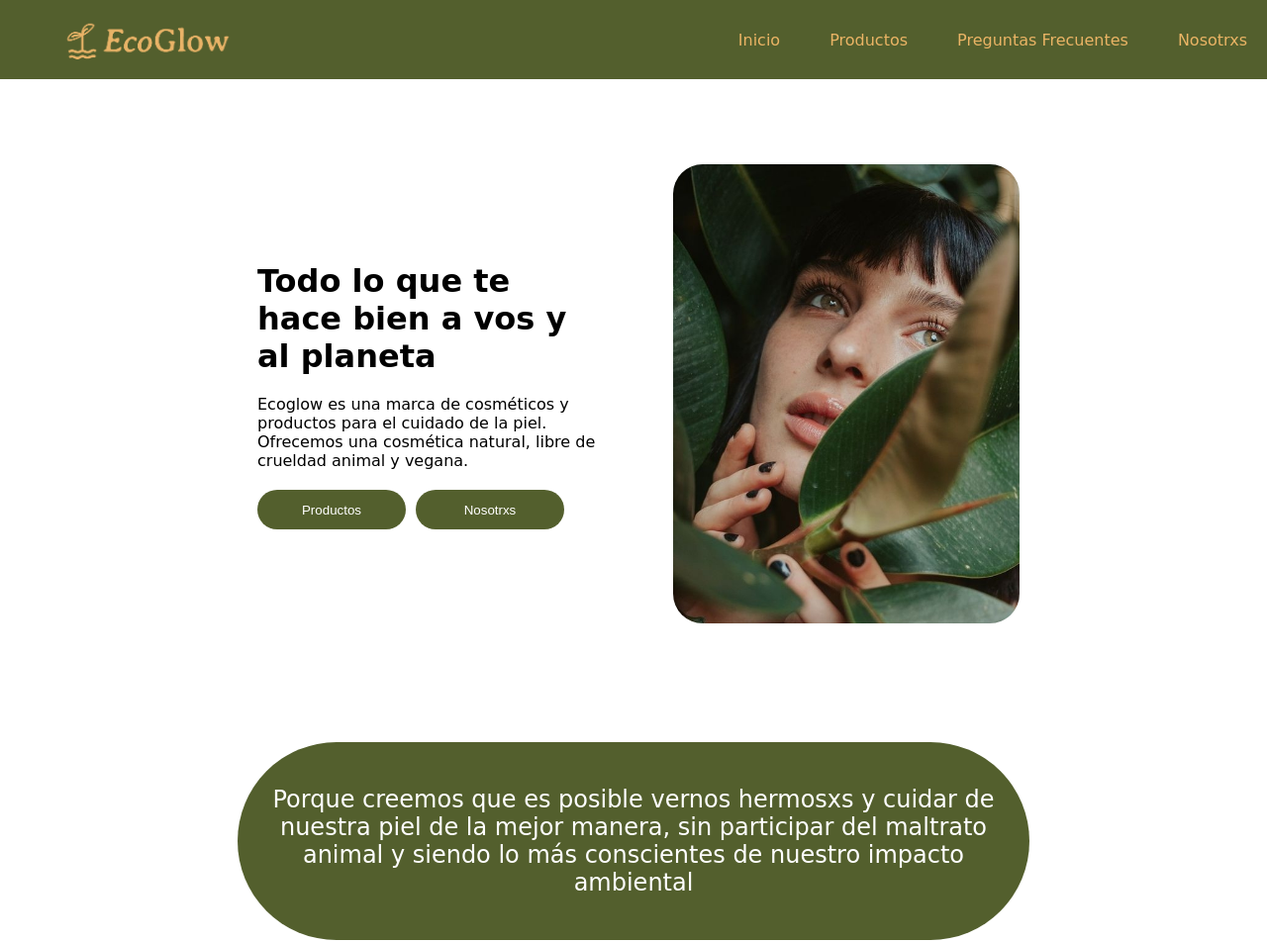
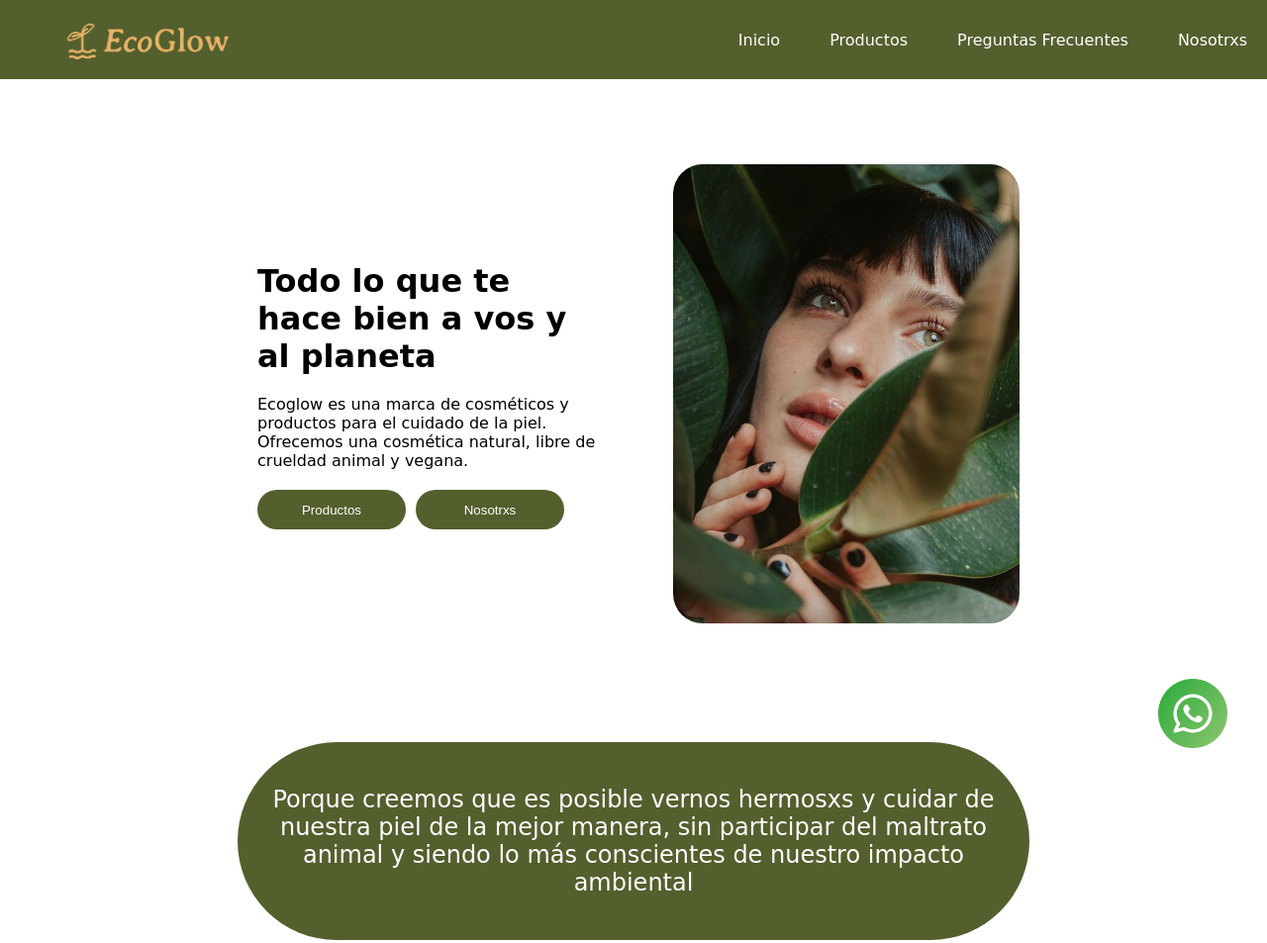
Before and after one commit to Ma6al1/Landing-Page-Portfolio, a plain HTML site: page index.html in a window 1280 px wide. Shown: the whole page at 99% size. Drawn offline with Linux system fonts and the light colour scheme; a web font is replaced by a local one.

Commit message:
Agregue el logo de wsp

```diff
--- a/index.html
+++ b/index.html
@@ -45,6 +45,9 @@
             <img src="./img/CREATIVE LOCATION -Location Agency - Film and Photography location agents and production scouting se.jpg" alt="img" class="img">
         </div>
     </section>
+    <div class="logo_wsp">
+        <img src="./img/whatsapp.png" alt="logo_wsp">
+    </div>
     <div class="container_text">
         <p class="text_2">
             Porque creemos que es posible vernos hermosxs y
--- a/style.css
+++ b/style.css
@@ -11,6 +11,7 @@
 :root {
     --principal: #535F2D;
     --secundario: #EAB465;
+    --terciario: #fff;
 }
 
 body {
@@ -38,7 +39,7 @@ body {
 }
 
 .nav-link {
-    color: var(--secundario) ;
+    color: var(--terciario) ;
 }
 
 .nav-link:hover {
@@ -121,3 +122,13 @@ body {
     text-align: center;
     font-size: x-large
 }
+.logo_wsp {
+    position: fixed;
+    bottom: 40px;
+    right: 40px;
+    cursor: pointer;
+  }
+
+  .logo_wsp img {
+    width: 70px;
+  }
```
Also changed, not shown: img/whatsapp.png (added).
